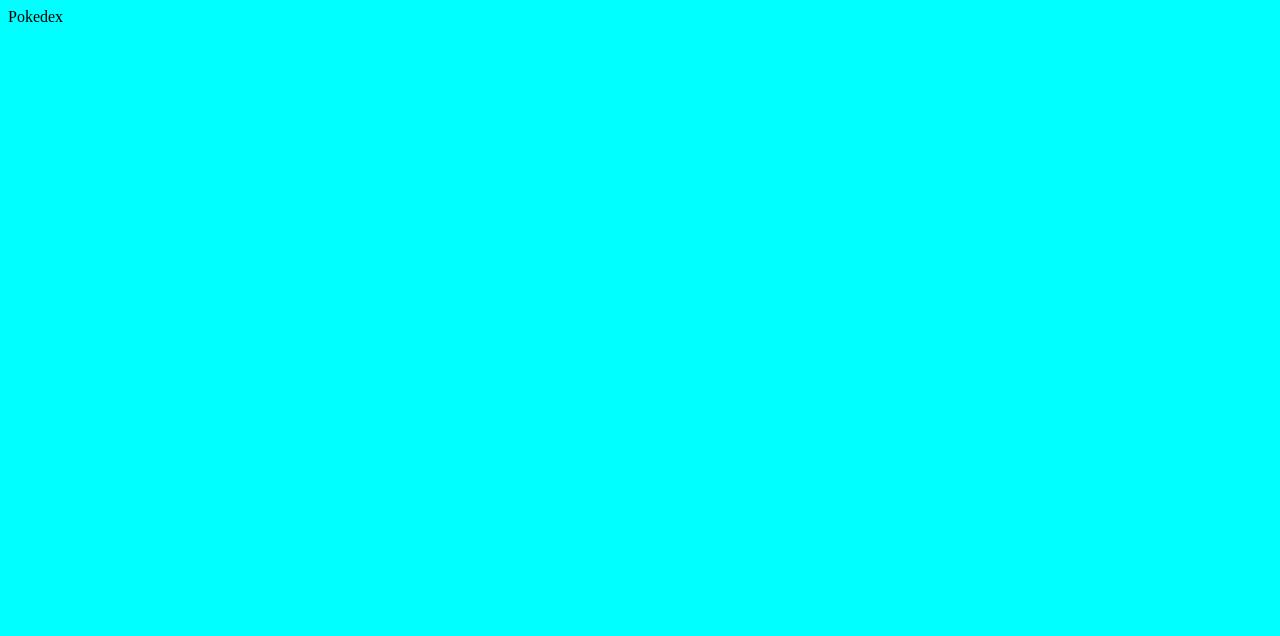
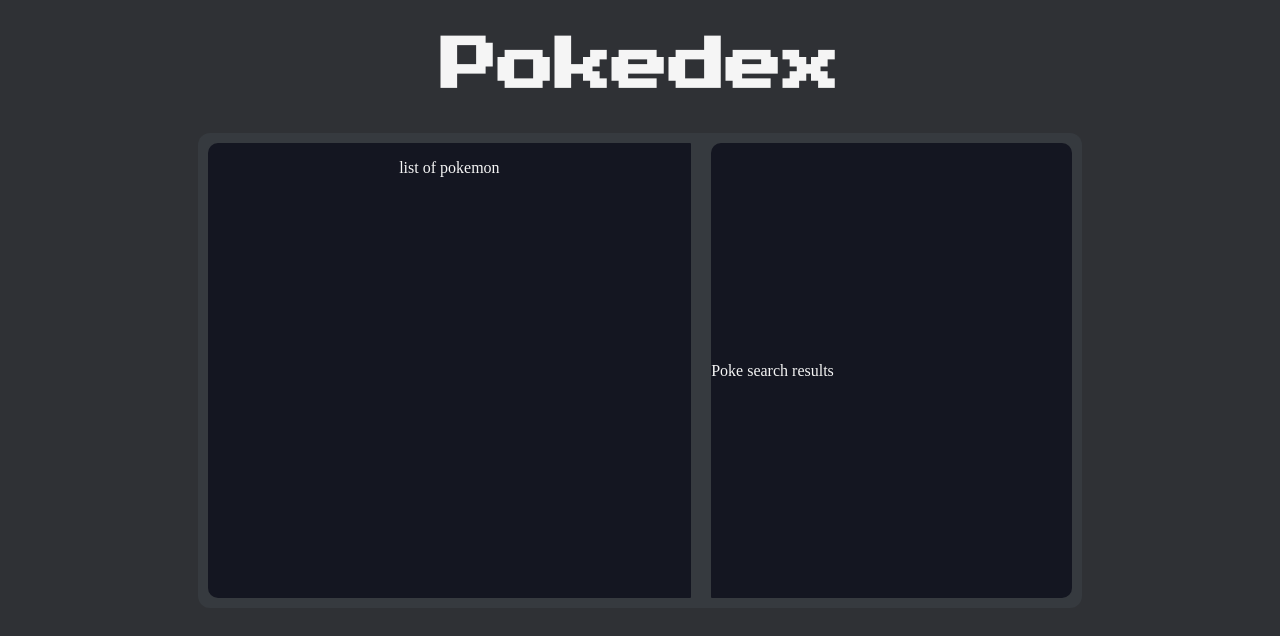
Before and after one commit to dhwajsharma/pokedex-react, a React (Create React App) app: page / in a window 1280 px wide. Shown: the top 636 px of the page. Built offline with nearby package versions, Linux system fonts and the light colour scheme.

Commit message:
created basic structure.

```diff
--- a/public/index.html
+++ b/public/index.html
@@ -24,7 +24,12 @@
       work correctly both with client-side routing and a non-root public URL.
       Learn how to configure a non-root public URL by running `npm run build`.
     -->
-    <title>React App</title>
+    <title>Pokedex</title>
+    <link rel="preconnect" href="https://fonts.gstatic.com" />
+    <link
+      href="https://fonts.googleapis.com/css2?family=Press+Start+2P&display=swap"
+      rel="stylesheet"
+    />
   </head>
   <body>
     <noscript>You need to enable JavaScript to run this app.</noscript>
--- a/src/components/App/App.css
+++ b/src/components/App/App.css
@@ -1,3 +1,13 @@
 body {
-  background-color: aqua;
+  background-color: #2f3135;
+  color: whitesmoke;
 }
+
+.app {
+  text-align: center;
+}
+
+h1 {
+  font-size: 57px;
+  font-family: "Press Start 2P", cursive;
+}
--- a/src/components/App/App.tsx
+++ b/src/components/App/App.tsx
@@ -1,9 +1,13 @@
 import React from "react";
+import Pokedex from "../Pokedex/Pokedex";
 import "./App.css"
 
 class App extends React.Component{
      render() {
-        return <div>Pokedex</div>
+        return <div className="app">
+            <h1>Pokedex</h1>
+            <Pokedex />
+        </div>
      }
 }
 
--- /dev/null
+++ b/src/components/Pokedex/Pokedex.css
@@ -0,0 +1,30 @@
+.pokedex {
+  background-color: #363a3f;
+  margin-left: 15%;
+  width: 70%;
+  min-height: 475px;
+  display: flex;
+  flex-wrap: wrap;
+  border-radius: 12px;
+}
+
+.pokedex_pokelist {
+  width: 300px;
+  height: 455px;
+  overflow-y: scroll;
+  background-color: #141621;
+  margin: 10px;
+  flex-grow: 3;
+  border-radius: 10px 1px 1px 10px;
+}
+
+.pokedex_pokeSearchResult {
+  display: flex;
+  align-items: center;
+  width: 300px;
+  flex-grow: 1;
+  margin: 10px;
+  background-color: #141621;
+  height: 455px;
+  border-radius: 10px 10px 10px 1px;
+}
--- /dev/null
+++ b/src/components/Pokedex/Pokedex.tsx
@@ -0,0 +1,17 @@
+import React from 'react'
+import "./Pokedex.css"
+
+const Pokedex = () => {
+    return (
+        <div className="pokedex">
+                <div className="pokedex_pokelist">
+                    <p>list of pokemon</p>
+                </div>
+                <div className="pokedex_pokeSearchResult">
+                    <p>Poke search results</p>
+                </div>
+        </div>
+    )
+}
+
+export default Pokedex
```
